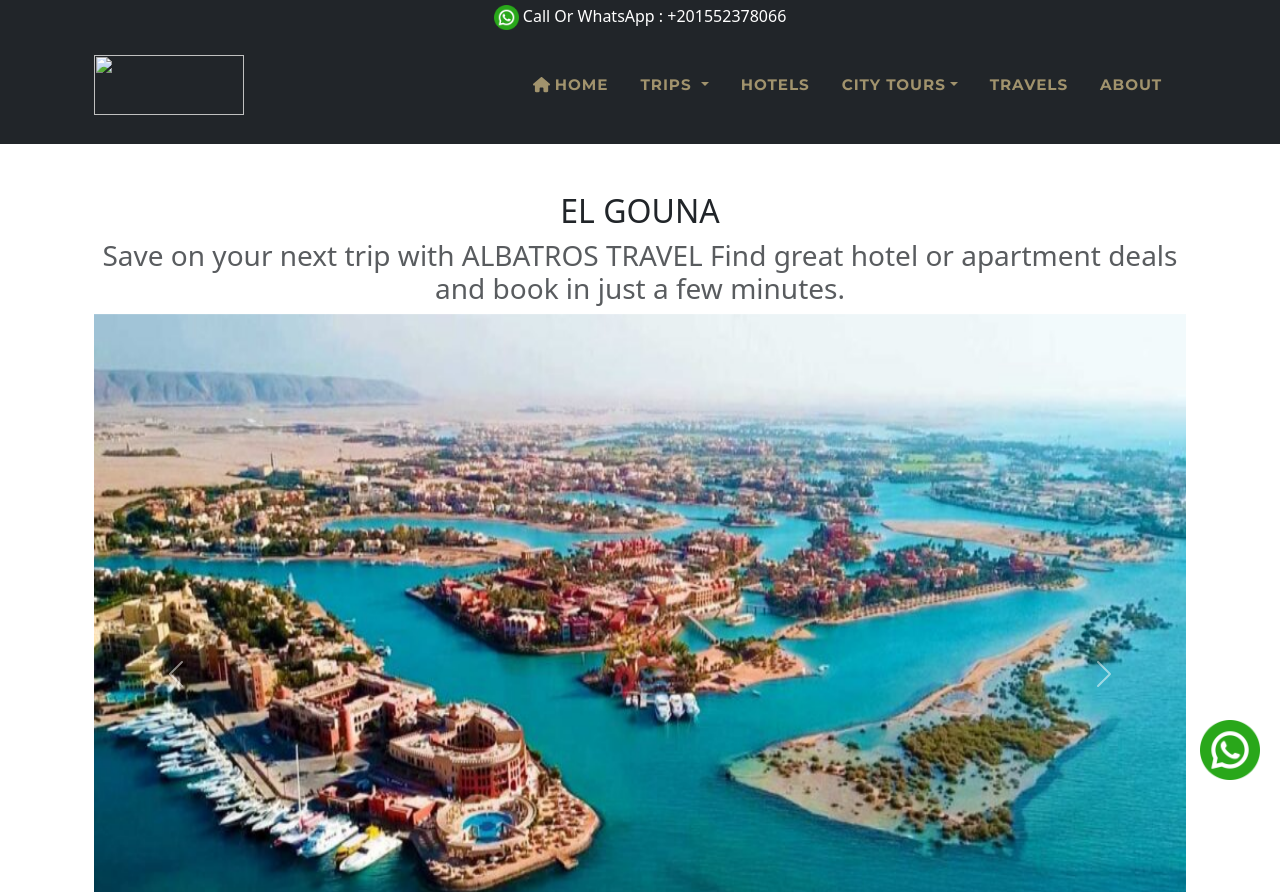
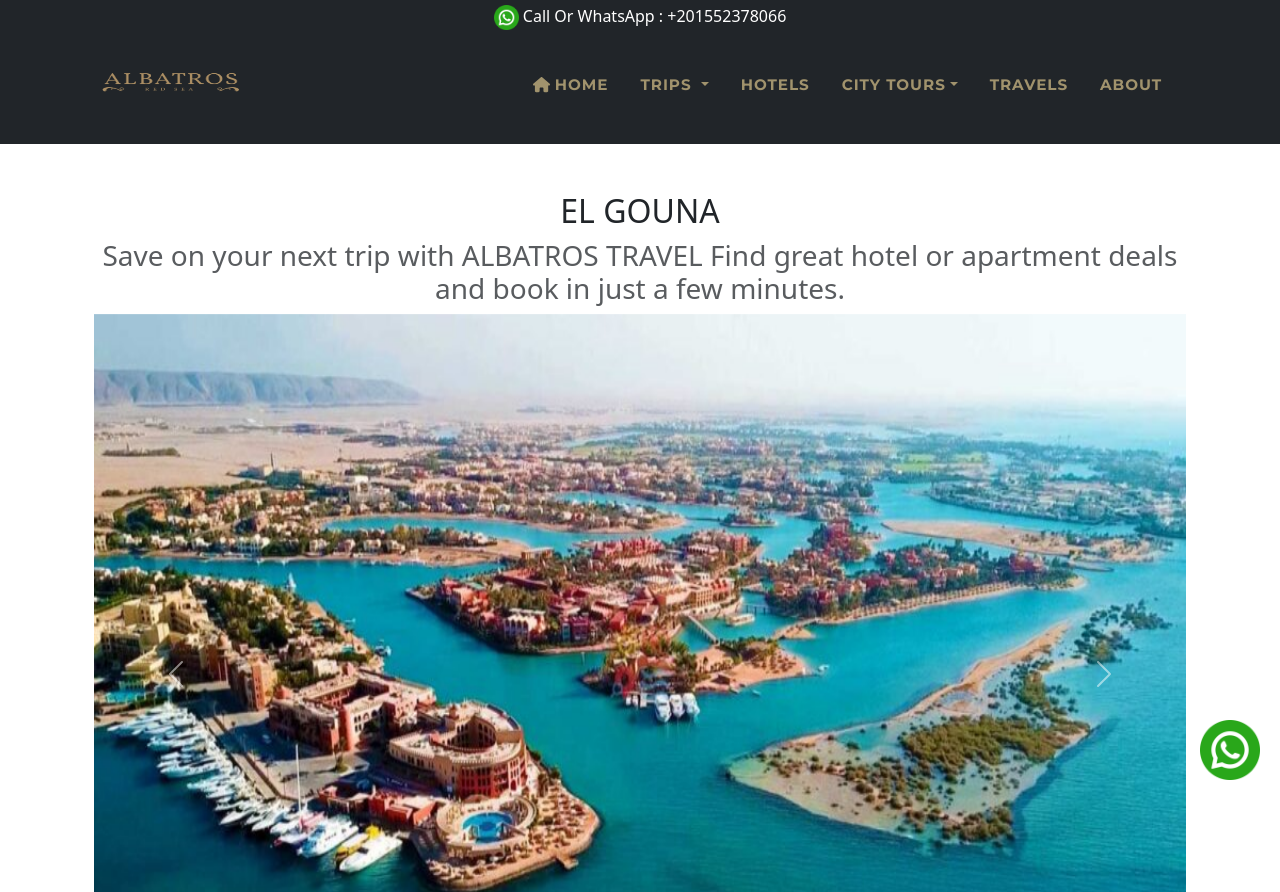
Before and after one commit to YahyaaMuhamedd/Albtros-Project, a plain HTML site: page CityTours/Gouna.html in a window 1280 px wide. Shown: the top 892 px of the page. Drawn offline with nearby package versions, Linux system fonts and the light colour scheme; a web font is replaced by a local one.

Commit message:
Last Commit

```diff
--- a/CityTours/Gouna.html
+++ b/CityTours/Gouna.html
@@ -56,7 +56,8 @@
     <nav class="navbar navbar-expand-lg navbar-dark bg-dark" id="mainNav">
         <div class="container ps-4 pe-4 rv-logo">
 
-            <a class="navbar-brand" href="../index.html"><img src="assets/img/Asset3.png" alt="" class="nav-logo" /></a>
+            <a class="navbar-brand" href="../index.html"><img src="../assets/img/Asset3.png" alt=""
+                    class="nav-logo" /></a>
             <button class="navbar-toggler" type="button" data-bs-toggle="collapse" data-bs-target="#navbarNavDropdown"
                 aria-controls="navbarNavDropdown" aria-expanded="false" aria-label="Toggle navigation">
                 <span class="navbar-toggler-icon"></span>
```
Also changed, not shown: CityTours/hurghada.html (+1 -1 lines), trips/boattrips.html (+1 -1 lines), trips/diving.html (+1 -1 lines), trips/safari.html (+2 -1 lines), trips/seaact.html (+2 -1 lines).
